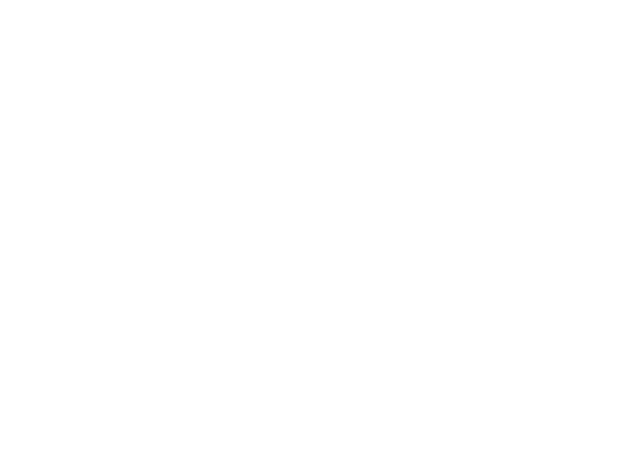
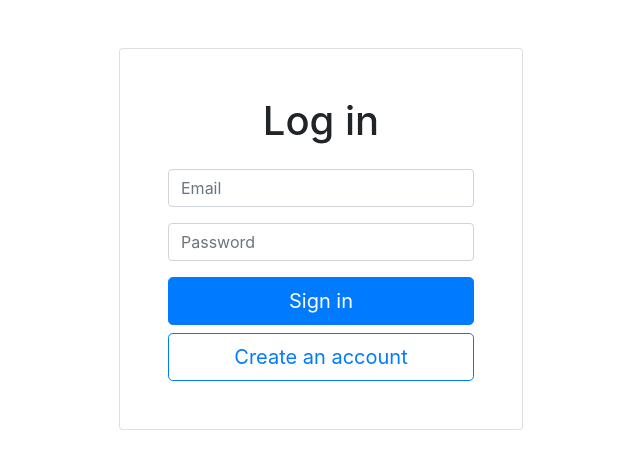
Before and after one commit to dario-nunez/GDATool, an Angular app in the folder website-ui/: page /logIn in a window 1280 px wide. Before the commit this address led to /. Shown: the top 468 px of the page, without its empty margins (319-959 px from the left). Built offline with nearby package versions, Linux system fonts and the light colour scheme.

Commit message:
Add a basic log in page

```diff
--- a/website-ui/src/app/app-routing.module.ts
+++ b/website-ui/src/app/app-routing.module.ts
@@ -1,9 +1,11 @@
 import { NgModule } from '@angular/core';
 import { Routes, RouterModule } from '@angular/router';
 import { MarketingPageComponent } from './marketing-page/marketing-page.component';
+import { LogInPageComponent } from './log-in-page/log-in-page.component';
 
 const routes: Routes = [
-  {path: "", component: MarketingPageComponent}
+  {path: "", component: MarketingPageComponent},
+  {path: "logIn", component: LogInPageComponent}
 ];
 
 @NgModule({
--- /dev/null
+++ b/website-ui/src/app/log-in-page/log-in-page.component.html
@@ -0,0 +1,35 @@
+<div class="container p-5" style="width: 500px;">
+    <div class="form-body text-center">
+        <div class="form-signin card p-5">
+            <form class="needs-validation" (ngSubmit)="login()" #loginForm="ngForm">
+                <h1 class="mb-4">Log in</h1>
+                <div class="form-group">
+                    <input type="email" class="form-control" id="email" name="email" [(ngModel)]="loginForm.email"
+                        placeholder="Email" required email #email="ngModel">
+                    <div [hidden]="email.valid || email.pristine" class="alert alert-danger">
+                        <div *ngIf="email.errors && email.errors.required">
+                            Name is required.
+                        </div>
+                        <div *ngIf="email.errors && email.errors.email">
+                            Invalid email address.
+                        </div>
+                    </div>
+                </div>
+                <div class="form-group">
+                    <input type="password" class="form-control" id="password" name="password"
+                        [(ngModel)]="loginForm.password" placeholder="Password" required #password="ngModel">
+                    <div [hidden]="password.valid || password.pristine" class="alert alert-danger">
+                        <div *ngIf="password.errors && password.errors.required">
+                            This field is required.
+                        </div>
+                    </div>
+                </div>
+                <button class="btn btn-lg btn-primary btn-block" type="submit">Sign in</button>
+            </form>
+
+            <button class="mt-2 btn btn-lg btn-outline-primary btn-block" [routerLink]="['/signUp']"
+                formnovalidate>Create an
+                account</button>
+        </div>
+    </div>
+</div>
--- /dev/null
+++ b/website-ui/src/app/log-in-page/log-in-page.component.ts
@@ -0,0 +1,25 @@
+import { Component, OnInit } from '@angular/core';
+import { Router } from '@angular/router';
+
+@Component({
+  selector: 'app-log-in-page',
+  templateUrl: './log-in-page.component.html',
+  styleUrls: ['./log-in-page.component.css']
+})
+export class LogInPageComponent implements OnInit {
+
+  private loginForm: any;
+
+  constructor(private router: Router) { }
+
+  ngOnInit() {
+    this.loginForm = {
+      email: "",
+      password: ""
+    };
+  }
+
+  login() {
+    console.log("Log in button pressed");
+  }
+}
--- a/website-ui/src/app/marketing-page/marketing-page.component.html
+++ b/website-ui/src/app/marketing-page/marketing-page.component.html
@@ -55,7 +55,7 @@
 
     <div class="container mt-5">
         <div class="d-flex justify-content-center">
-            <button type="button" class="btn btn-primary">Log in</button>
+            <button type="button" class="btn btn-primary" [routerLink]="['/logIn']">Log in</button>
         </div>
     </div>
 </div>
```
Also changed, not shown: website-ui/src/app/app.module.ts (+7 -2 lines), website-ui/src/app/log-in-page/log-in-page.component.css (added), 1 other file (tests, documents, lock files or other folders).
